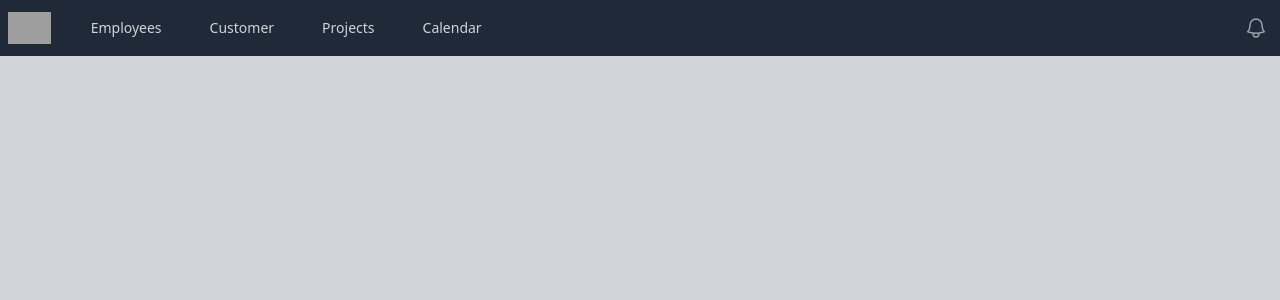
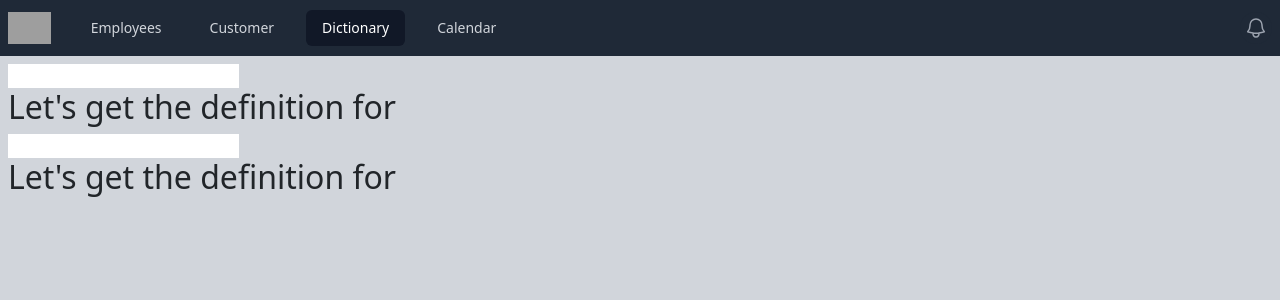
Before and after one commit to VamshivamcV/react, a React (Create React App) app: page /dictionary in a window 1280 px wide. Shown: the top 300 px of the page. Built offline with nearby package versions, Linux system fonts and the light colour scheme; grey boxes are pictures that could not be loaded.

Commit message:
basic useEffect practice

```diff
--- a/src/App.js
+++ b/src/App.js
@@ -7,6 +7,7 @@
 import Header from "./components/Header";
 import Employees from "./pages/Employees";
 import { BrowserRouter,Routes,Route } from "react-router-dom";
+import Dictionary from "./components/Dictionary";
 
 function App() {
 	return (
@@ -14,6 +15,7 @@
 			<Header>
 				<Routes>
 					<Route path="/employees" element={<Employees/>}/>
+					<Route path="/dictionary" element={<Dictionary/>}/>
 				</Routes>
 			</Header>
 		</BrowserRouter>
--- /dev/null
+++ b/src/components/Dictionary.js
@@ -0,0 +1,36 @@
+import { useState, useEffect } from "react";
+
+export default function Dictionary() {
+	const [word, setWord] = useState();
+    const [word2, setWord2] = useState();
+
+    useEffect(()=>{
+        console.log('state updated', word);
+    }, [word]);
+    useEffect(()=>{
+        console.log('state updated', word2);
+    }, [word2]);
+
+    //no dependency array --> update for any state change
+    //empty dependency array --> execute once
+    //passing in data --> only execute when those state variables are changed
+
+	return (
+		<>
+			<input
+				type="text"
+				onChange={(e) => {
+					setWord(e.target.value);
+				}}
+			/>
+			<h2>Let's get the definition for {word}</h2>
+            <input
+				type="text"
+				onChange={(e) => {
+					setWord2(e.target.value);
+				}}
+			/>
+			<h2>Let's get the definition for {word2}</h2>
+		</>
+	);
+}
--- a/src/components/Header.js
+++ b/src/components/Header.js
@@ -13,7 +13,7 @@
 const navigation = [
 	{ name: "Employees", href: "/Employees" },
 	{ name: "Customer", href: "/customer" },
-	{ name: "Projects", href: "/other" },
+	{ name: "Dictionary", href: "/Dictionary" },
 	{ name: "Calendar", href: "/others" },
 ];
 
```
